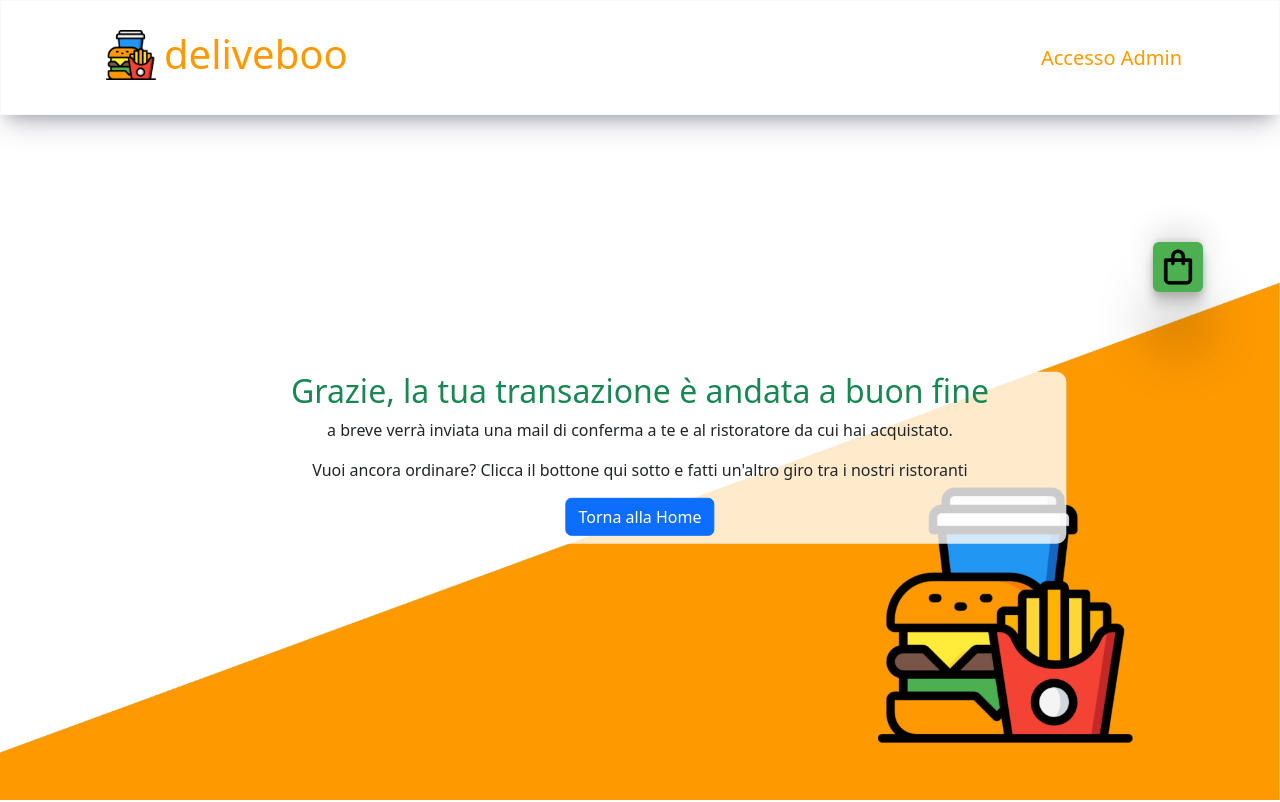
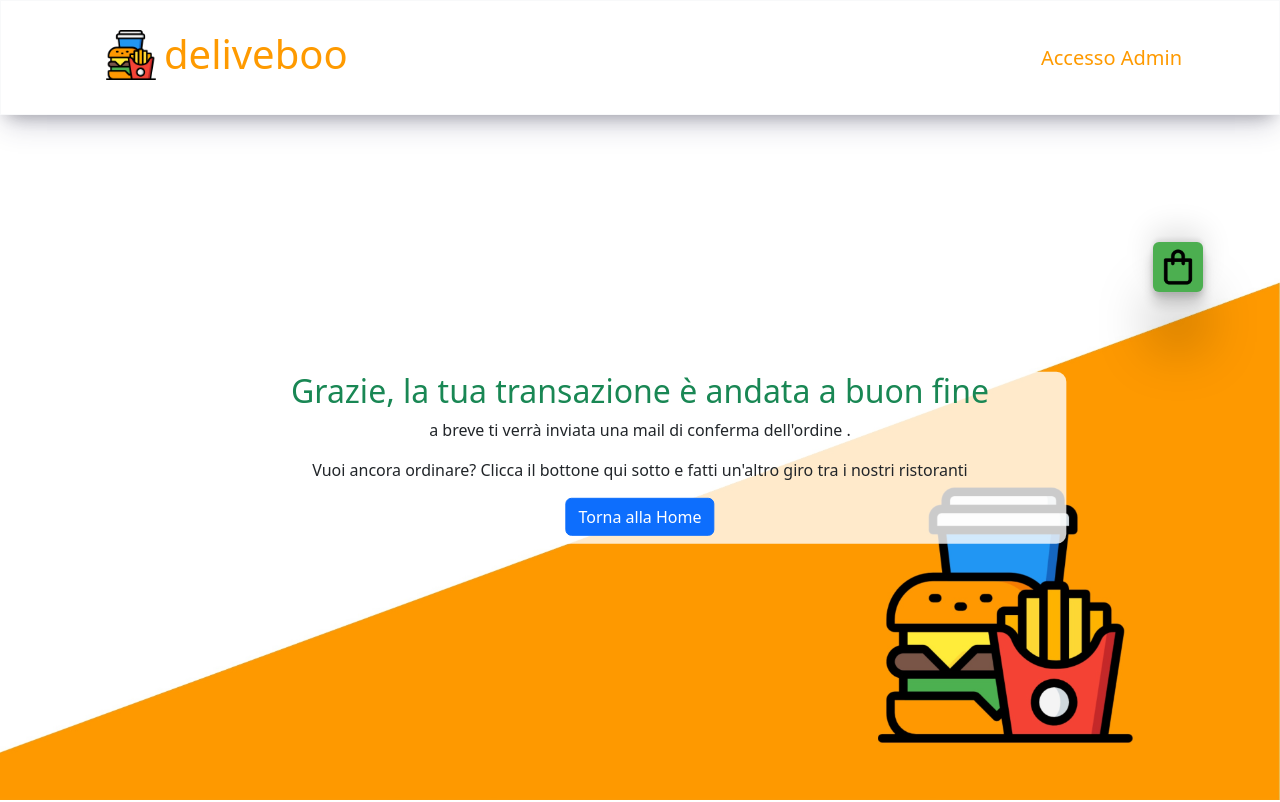
Before and after one commit to FrancescoBonandin/team-5-deliveboo-vue, a Vue app: page /restaurant/CheckoutPage/OrderSubmit/OrderSuccess in a window 1280 px wide. Shown: the top 802 px of the page. Built offline with nearby package versions, Linux system fonts and the light colour scheme.

Commit message:
edit : minor fix

```diff
--- a/src/pages/OrderSuccessPage.vue
+++ b/src/pages/OrderSuccessPage.vue
@@ -52,7 +52,7 @@ export default {
         </h2>
 
         <p>
-          a breve verrà inviata una mail di conferma a te e al ristoratore da cui hai acquistato.
+          a breve ti verrà  inviata una mail di conferma dell'ordine .
         </p>
 
         <p>
```
